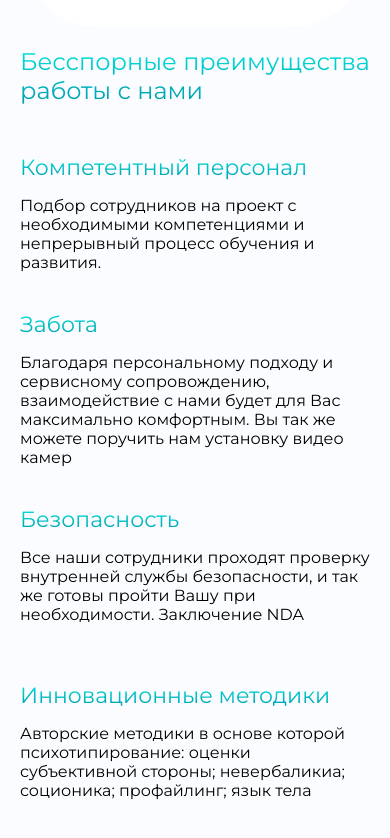
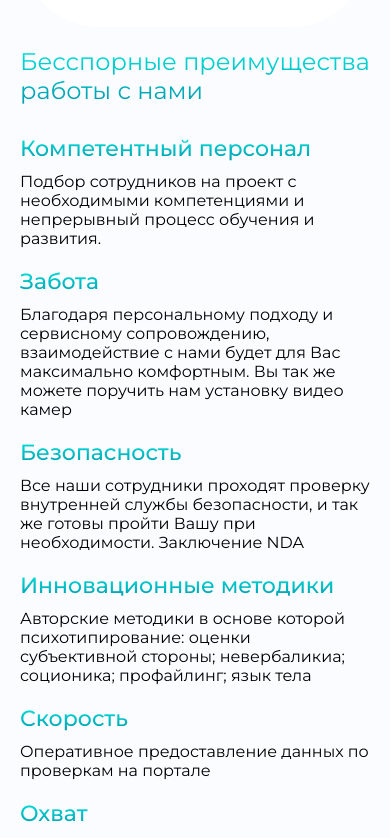
Before and after one commit to artemanz/vmr, a React (Create React App) app: page / in a window 390 px wide. Shown: the part 3300-4138 px from the top of the page. Built offline with nearby package versions, Linux system fonts and the light colour scheme.

Commit message:
Сделал ховер для header убрал лишние паддинги block6

```diff
--- a/src/components/Block6/Block6.module.scss
+++ b/src/components/Block6/Block6.module.scss
@@ -29,7 +29,6 @@
         max-width: 500px;
         &:nth-child(1) {
           grid-area: 1 / 1 / 2 / 2;
-
         }
         &:nth-child(2) {
           grid-area: 2 / 1 / 3 / 2;
@@ -194,29 +193,35 @@
     }
   }
 }
-@media(max-width: 768px) {
+@media (max-width: 768px) {
   .Block6 {
     width: 100%;
-    background-image: url('../../assets/img/Block6/Block6_fon.png');
+    background-image: url("../../assets/img/Block6/Block6_fon.png");
     background-size: 60%;
     background-repeat: no-repeat;
     background-position: 105% 50%;
     .Block6__wrapper {
       .Block6__grid {
-        justify-items: start;
+        display: block;
+        row-gap: 0;
         .Block6__cell {
           max-width: 400px;
+          margin-bottom: 20px;
+          .Block6__sbText {
+            margin-bottom: 10px;
+            font-weight: 500;
+          }
         }
       }
     }
   }
 }
-@media(max-width: 600px) {
+@media (max-width: 600px) {
   .Block6 {
     background: none;
   }
 }
-@media(max-width: 425px) {
+@media (max-width: 425px) {
   .Block6 {
     background: none;
     .Block6__wrapper {
--- a/src/components/Header/Header.jsx
+++ b/src/components/Header/Header.jsx
@@ -41,24 +41,28 @@ const Header = () => {
               onClick={() => handleScrollTo(0)}
             >
               Подробнее
+              <div className={styles.Header__info__underline}></div>
             </div>
             <div
               className={styles.Header__info__text}
               onClick={() => handleScrollTo(0)}
             >
               Для кого
+              <div className={styles.Header__info__underline}></div>
             </div>
             <div
               className={styles.Header__info__text}
               onClick={() => handleScrollTo(0)}
             >
               Какие задачи мы решаем
+              <div className={styles.Header__info__underline}></div>
             </div>
             <div
               className={styles.Header__info__text}
               onClick={() => handleScrollTo(0)}
             >
               Цены
+              <div className={styles.Header__info__underline}></div>
             </div>
           </div>
           <div className={styles.Header__burger}>
--- a/src/components/Header/Header.module.scss
+++ b/src/components/Header/Header.module.scss
@@ -39,6 +39,22 @@ body.modalOpen {
           cursor: pointer;
           color: #ffffff;
           font-weight: 500;
+          height: 22px;
+          .Header__info__underline {
+            width: 0;
+          }
+          &:hover {
+            .Header__info__underline {
+              height: 3px;
+              width: 100%;
+              background: linear-gradient(
+                180deg,
+                rgb(0 252 243) 100%,
+                rgb(0, 153, 173) 100%
+              );
+              transition: 0.3s ease;
+            }
+          }
         }
       }
       .Header__burger {
```
